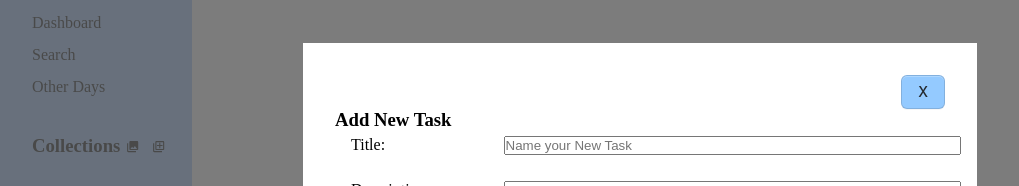
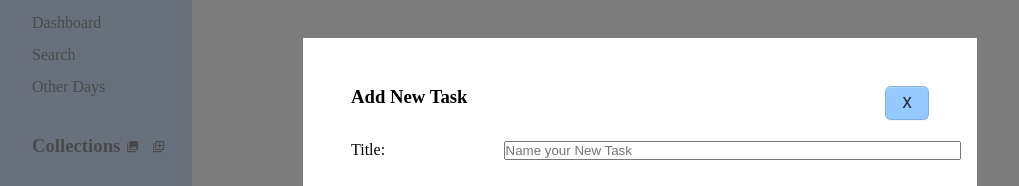
Before and after one commit to AndresV-dev/WebCourses, a React (Vite) app in the folder post-it/: page /dashboard in a window 1280 px wide. Both pictures are taken after a click on the button "Add Task". Shown: the part 169-355 px from the top of the page, without its empty margins (0-1019 px from the left). Built offline with nearby package versions, Linux system fonts and the light colour scheme.

Commit message:
Add the modal for task creation when there is no tasks on taskViews to remove empty space

```diff
--- a/post-it/src/assets/css/main.css
+++ b/post-it/src/assets/css/main.css
@@ -314,9 +314,14 @@ body {
     gap: 1rem;
 }
 .header-dashboard {
-    display: flex;
-    justify-content: space-between;
-    padding-top: 4rem;
+    display: grid;
+    grid-template-rows: 10rem 1fr;
+    padding: 4rem;
+}
+.header-container {
+    display: grid;
+    grid-template-columns: 1fr 1fr;
+    align-content: center;
 }
 .filter {
     display: flex;
@@ -389,6 +394,11 @@ body {
     padding: 2rem;
 }
 
+.modal-header {
+    display: grid;
+    grid-template-columns: 1fr 1fr;
+    padding: 1rem;
+}
 .isHidden {
     display: none;
 }
@@ -421,7 +431,11 @@ form .relations {
     text-align: center;
     grid-template-columns: 1fr;
 }
-/*              Link Basic Style         */
+/*              Static Modal Styles       */
+
+.staticModal {
+    border: solid #4252ff;
+}
 
 /*              Input Basic Style         */
 .inputContainer {
@@ -548,7 +562,9 @@ form .relations {
 @media(width < 1400px) {
 
     .header-dashboard {
-        padding-top: 2.5rem;
+        padding: 2.5rem;
+        justify-content: center;
+
     }
     .dashboard {
         grid-template-columns: 10rem 1fr;/* Size of Navbar and 1 rem for padding*/
@@ -570,7 +586,7 @@ form .relations {
 
 @media(width < 768px) {
     .header-dashboard {
-        padding-top: 1rem;
+        padding: 1rem;
     }
     .dashboard {
         grid-template-columns: 6rem 1fr;/* Size of Navbar and 1 rem for padding*/
--- a/post-it/src/components/Header.tsx
+++ b/post-it/src/components/Header.tsx
@@ -5,6 +5,7 @@ import Select from "../components/Select";
 import Button from "../components/Button";
 import formatDate from "../util/formatter";
 import { getTasksFilters } from "../api/featchApi";
+import Modal from "./Modal";
 
 interface HeaderProps {
   getTask: (task: Task[]) => void;
@@ -54,6 +55,7 @@ export default function Header(props: HeaderProps) {
 
   return (
     <header className="header-dashboard">
+      <div className="header-container">
         <h1>{props.label}</h1>
         <div className="filter">
           <h2>Sort By:</h2>
@@ -74,6 +76,8 @@ export default function Header(props: HeaderProps) {
             <Button label={"Search"} type="button" className={"search-button"} onClick={() => searchTask()} />
           </div>
         </div>
+      </div>
+      <Modal content="StaticModal" handleClose={() => {}} />
     </header>
   );
 }
--- a/post-it/src/components/Modal.tsx
+++ b/post-it/src/components/Modal.tsx
@@ -9,7 +9,7 @@ import { Category, TaskPriority, User, UserTaskCollections } from "../types";
 interface ModalProps {
   content: string;
   className?: String;
-  isShown: boolean;
+  isShown?: boolean;
   handleClose: () => void;
 }
 
@@ -87,16 +87,20 @@ export default function Modal(props: ModalProps) {
       [e.target.name]: e.target.value,
     });
   };
+
   function selectContent(content: string) {
     switch (content) {
       case "createTask":
+      case "StaticModal":
         return (
           <div className="modalContainer">
-            <div className="modal-button">
-              <Button label={"X"} type="button" onClick={props.handleClose} />
-            </div>
-            <div className="title">
-              <h3>Add New Task</h3>
+            <div className="modal-header">
+              <div className="title">
+                <h3>Add New Task</h3>
+              </div>
+              <div className="modal-button">
+                <Button label={"X"} type="button" onClick={props.handleClose} />
+              </div>
             </div>
             <form onSubmit={handleSubmitTask}>
               <div className="field">
@@ -177,10 +181,10 @@ export default function Modal(props: ModalProps) {
             </form>
           </div>
         );
-
       default:
         return <div>There Is Not a Modal For This Required Content</div>;
     }
   }
-  return <div className={`modalBackground ${props.className || ""} ${props.isShown ? "" : "isHidden"}`}>{selectContent(props.content)}</div>;
+
+  return props.content == "StaticModal" ? <div className="staticModal">{selectContent(props.content)}</div> : <div className={`modalBackground ${props.className || ""} ${props.isShown ? "" : "isHidden"}`}>{selectContent(props.content)}</div>;
 }
--- a/post-it/src/components/TaskList.tsx
+++ b/post-it/src/components/TaskList.tsx
@@ -6,12 +6,9 @@ interface TaskListProps {
 }
 
 export default function TaskList(props: TaskListProps) {
-  console.log(props.tasks);
-  return (
-    <div className="taskContainer">
-      {props.tasks.map((task, i) => {
-        return <Task key={i} task={task} />;
-      })}
-    </div>
-  );
+  <div className="taskContainer">
+    {props.tasks.map((task, i) => {
+      return <Task key={i} task={task} />;
+    })}
+  </div>;
 }
```
Lines whose indentation alone changed are shown as unchanged.
